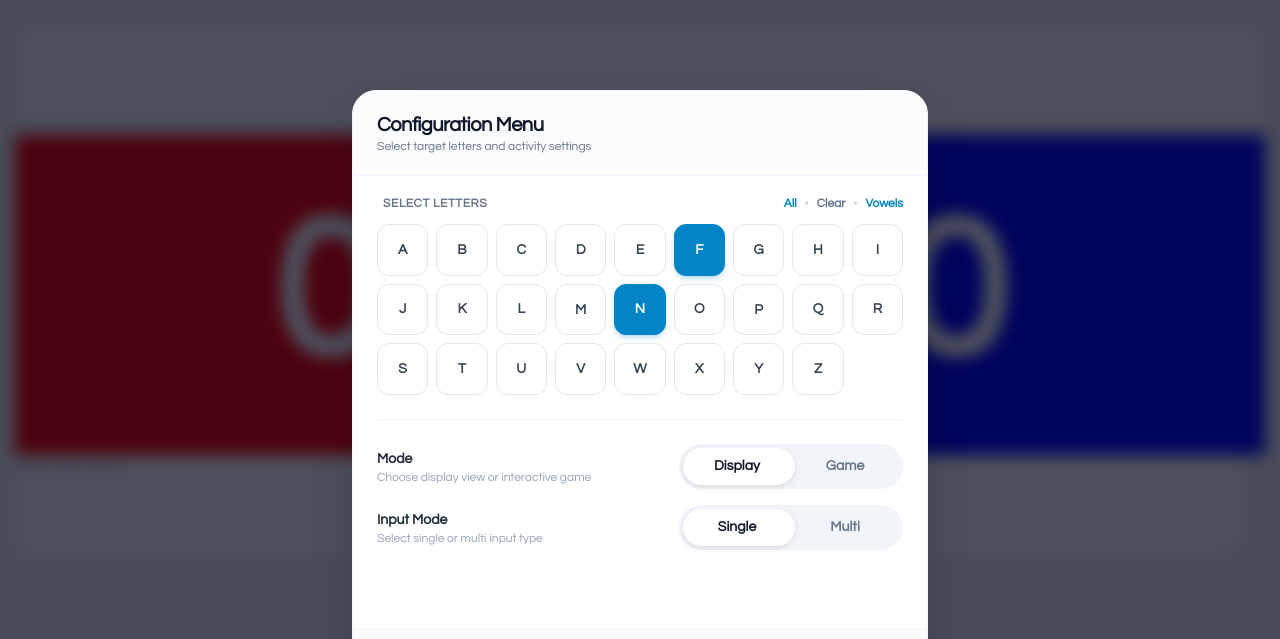
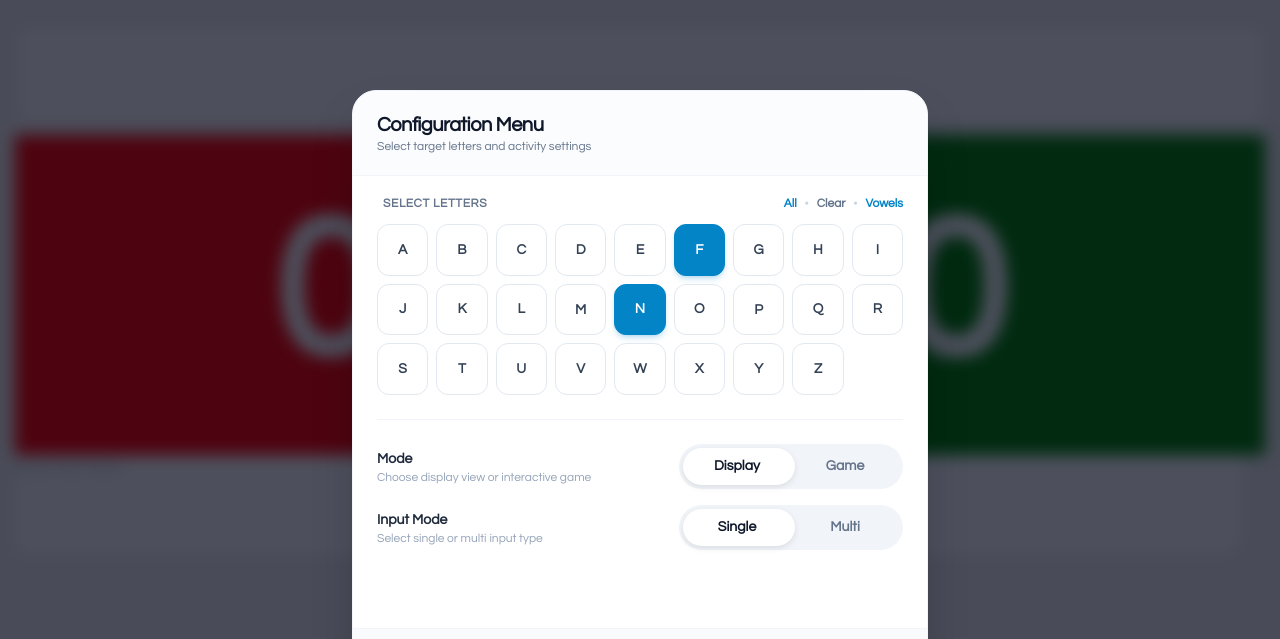
Before and after one commit to AlexDonley/PHONAB-SUITE, a website: page pages/qr_game/qr_game.html in a window 1280 px wide. Shown: the top 639 px of the page. Drawn offline with nearby package versions, Linux system fonts and the light colour scheme.

Commit message:
Change blue color to green in styles

```diff
--- a/pages/qr_game/style.css
+++ b/pages/qr_game/style.css
@@ -45,7 +45,7 @@ body {
 }
 
 .blue {
-    color: blue;
+    color: green;
 }
 
 .team.red {
@@ -54,7 +54,7 @@ body {
 }
 .team.blue {
     color: white;
-    background-color: blue;
+    background-color: green;
 }
 
 textarea {
```
